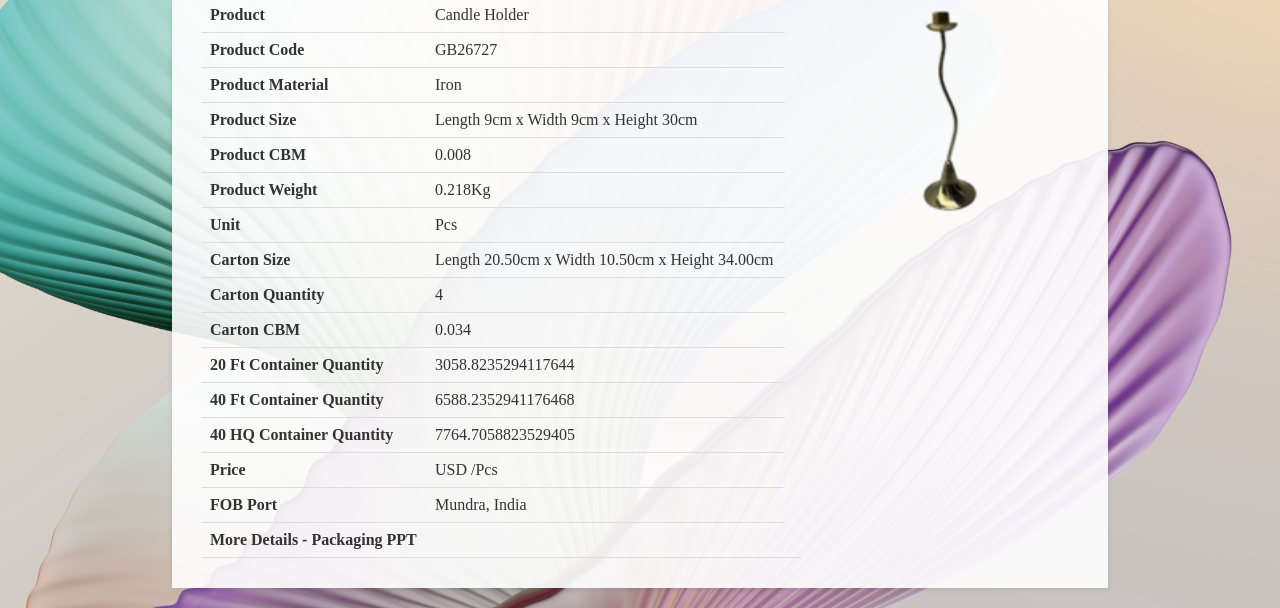
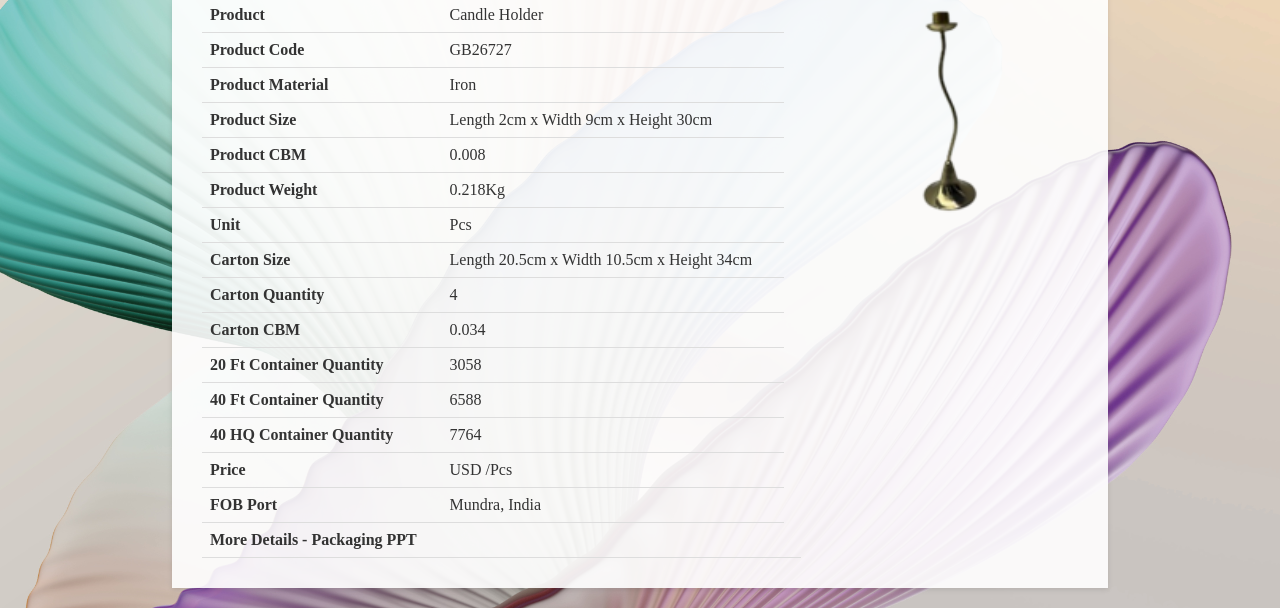
Before and after one commit to GBSLIT/GB26727, a plain HTML site: page index.html in a window 1280 px wide. Shown: the part 231-839 px from the top of the page. Drawn offline with Linux system fonts and the light colour scheme.

Commit message:
Update index.html

```diff
--- a/index.html
+++ b/index.html
@@ -149,7 +149,7 @@
                 </tr>
                 <tr>
                     <th>Product Size</th>
-                    <td>Length 9cm x Width 9cm x Height 30cm</td>
+                    <td>Length 2cm x Width 9cm x Height 30cm</td>
                 </tr>
                 <tr>
                     <th>Product CBM</th>
@@ -165,7 +165,7 @@
                 </tr>
                 <tr>
                     <th>Carton Size</th>
-                    <td>Length 20.50cm x Width 10.50cm x Height 34.00cm</td>
+                    <td>Length 20.5cm x Width 10.5cm x Height 34cm</td>
                 </tr>
                 <tr>
                     <th>Carton Quantity</th>
@@ -177,15 +177,15 @@
                 </tr>
                 <tr>
                     <th>20 Ft Container Quantity</th>
-                    <td>3058.8235294117644 </td>
+                    <td>3058 </td>
                 </tr>
                 <tr>
                     <th>40 Ft Container Quantity</th>
-                    <td>6588.2352941176468 </td>
+                    <td>6588 </td>
                 </tr>
                 <tr>
                     <th>40 HQ Container Quantity</th>
-                    <td>7764.7058823529405 </td>
+                    <td>7764 </td>
                  </tr>
                 <tr>
                     <th>Price</th>
```
